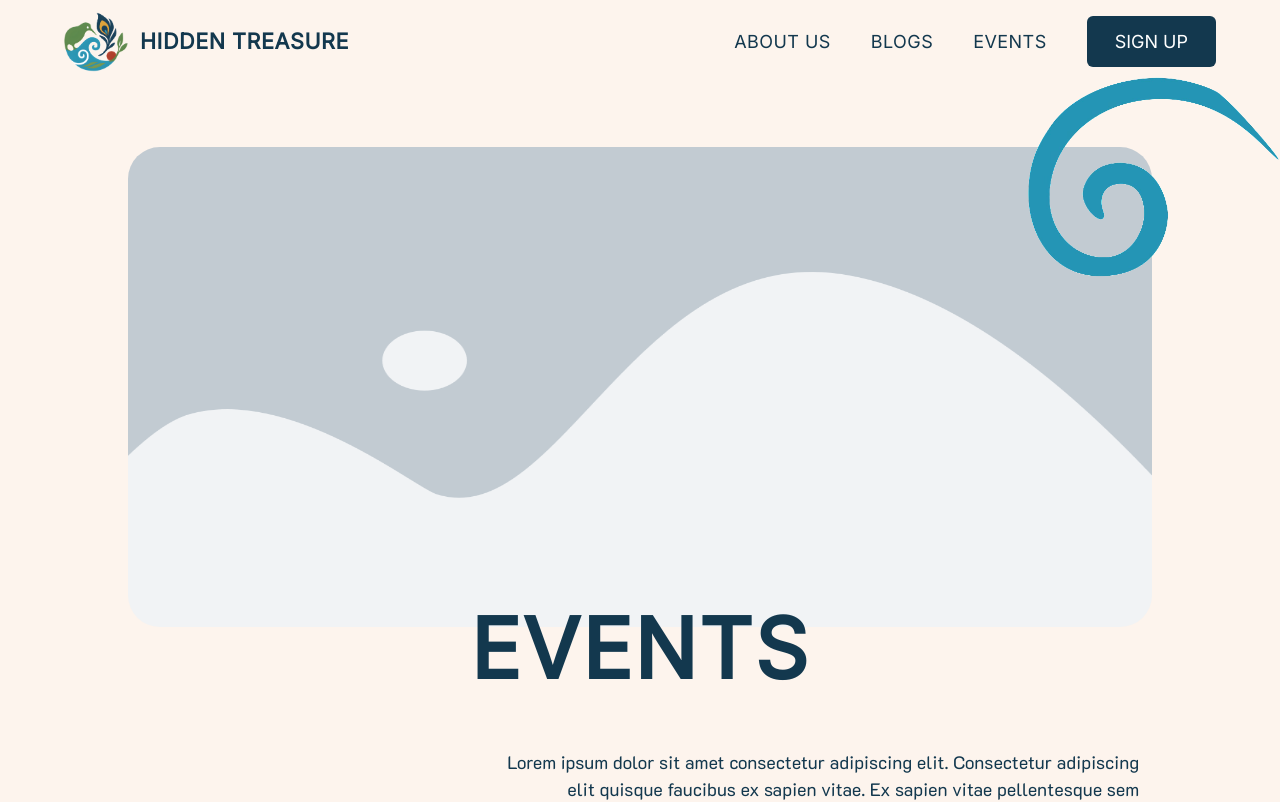
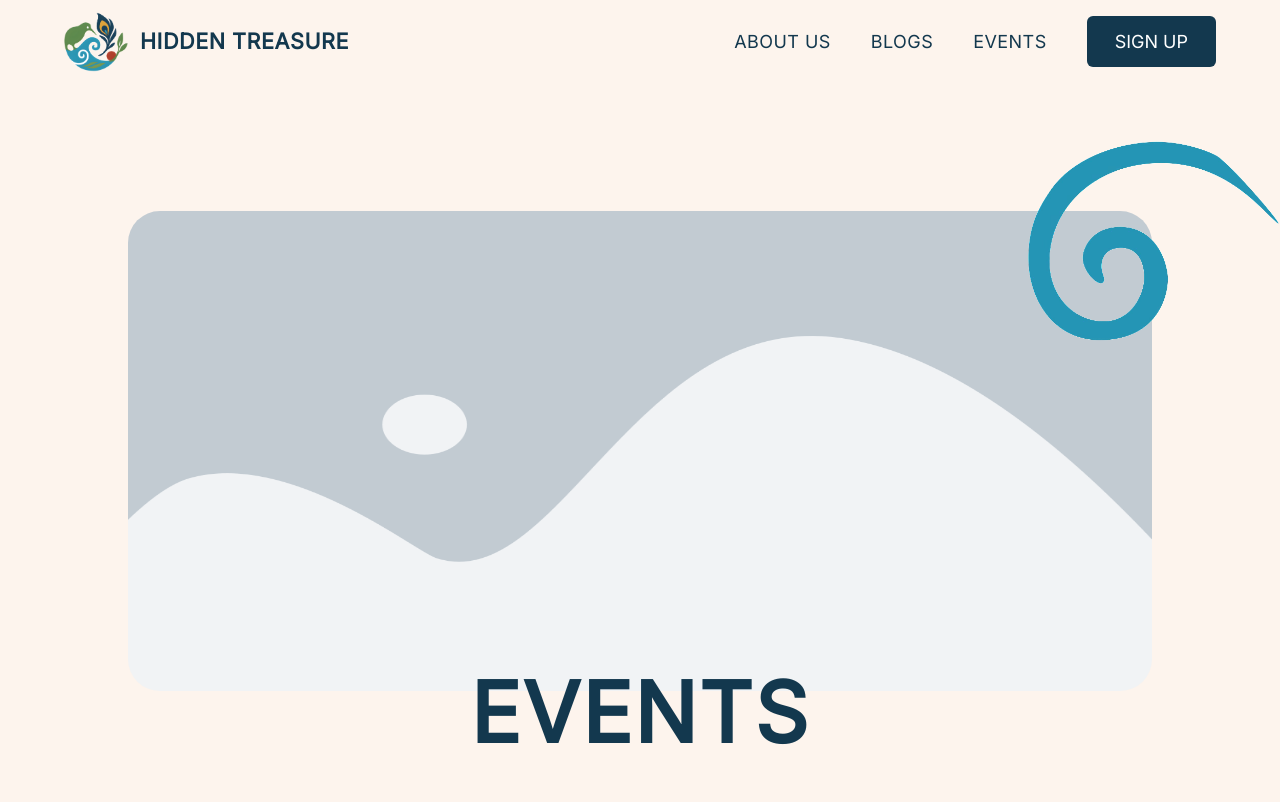
Before and after one commit to UoaWDCC/hidtreas, a Next.js app: page /events in a window 1280 px wide. Shown: the top 802 px of the page. Built offline with nearby package versions, Linux system fonts and the light colour scheme.

Commit message:
feat:events-hero: fixed padding of page

```diff
--- a/src/components/events/Hero.tsx
+++ b/src/components/events/Hero.tsx
@@ -4,7 +4,7 @@ import blueKoru from '@/assets/blue_koru.png'
 
 export default function Hero() {
   return (
-    <div className="relative py-[64px]">
+    <div className="relative pt-32 pb-16">
       {/* Hero */}
       <div className="relative flex justify-center">
         <div className="w-full relative flex justify-center">
```
